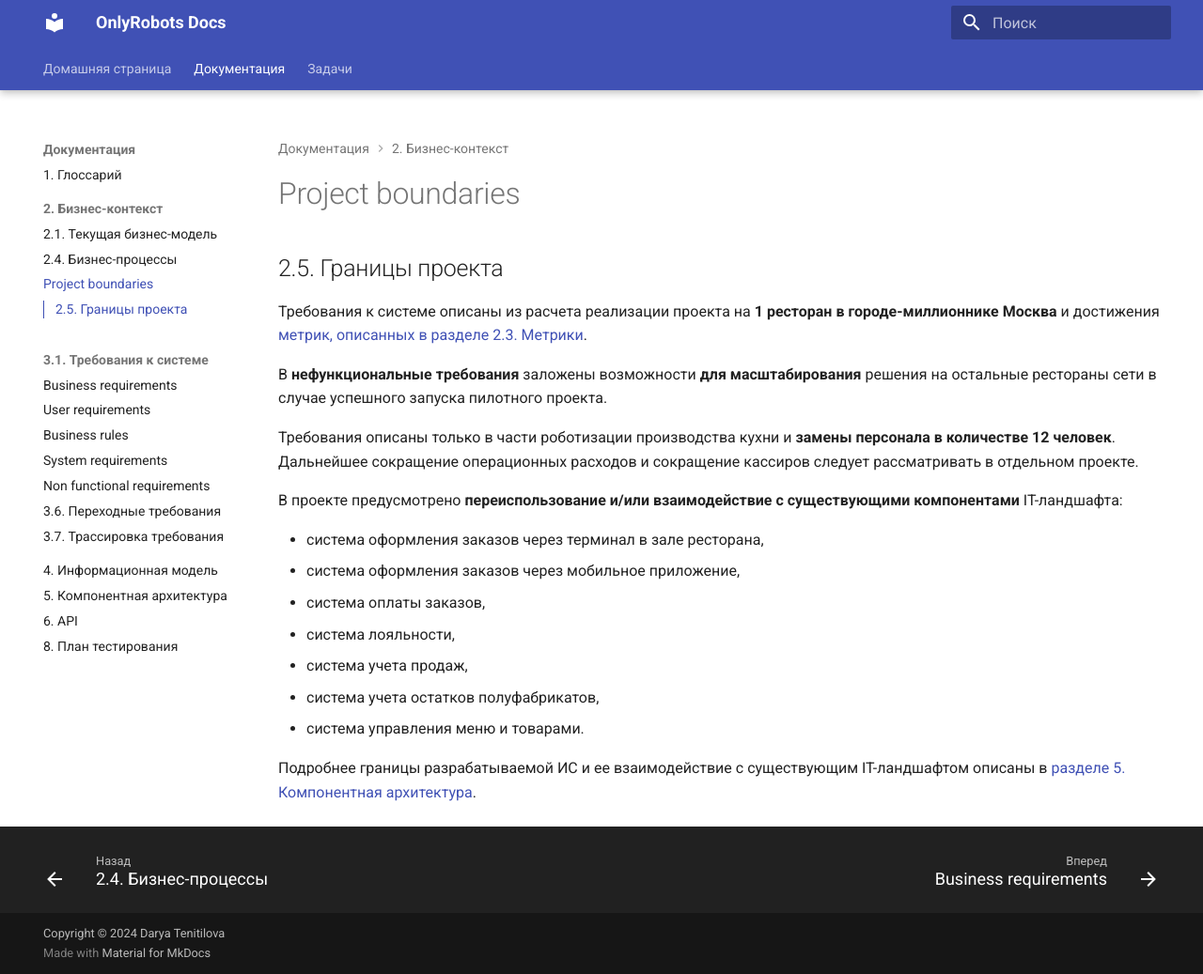
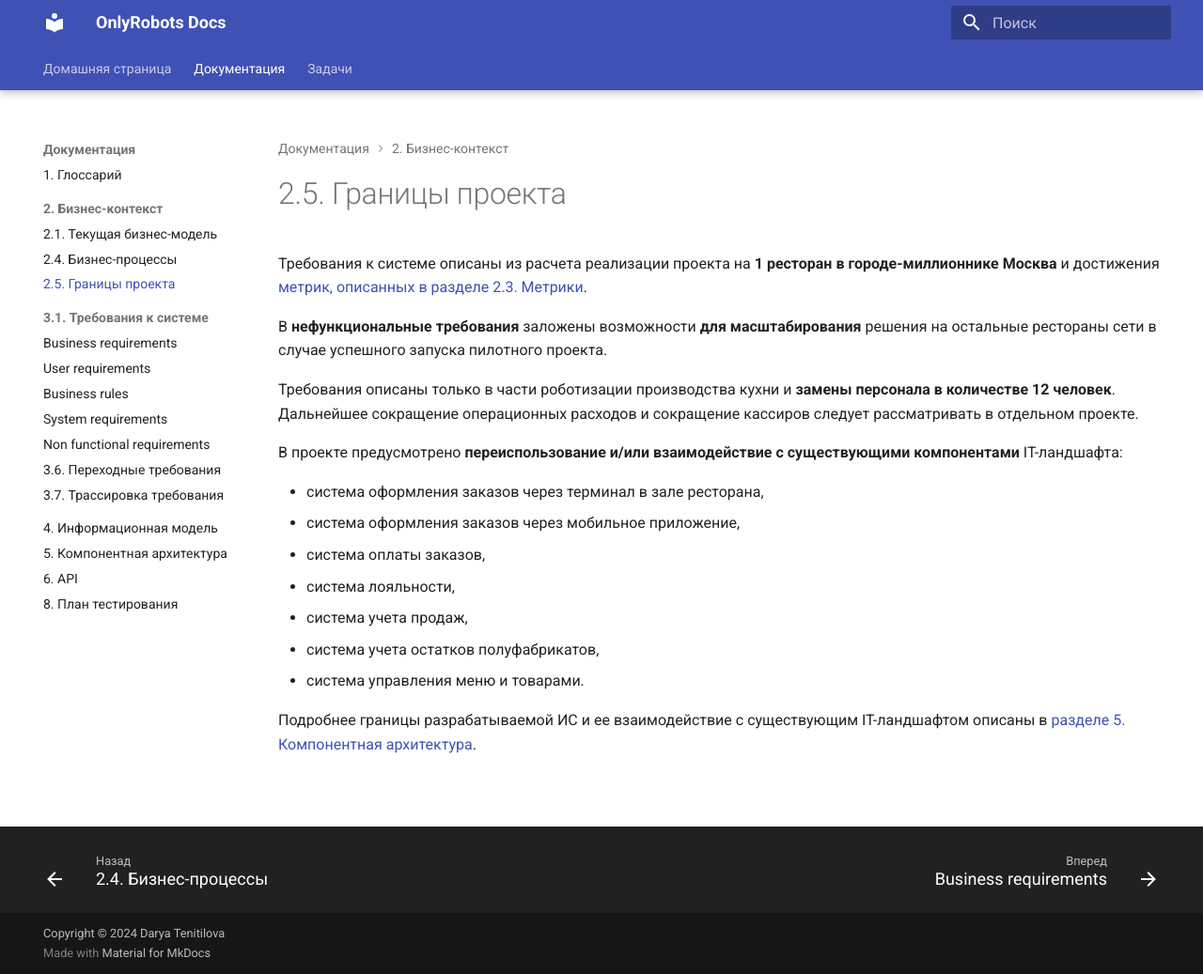
Before and after one commit to TenitilovaD/OTUS_SA_OnlyRobots, an MkDocs documentation site: the page built from docs/project_boundaries.md, in a window 1280 px wide and 1037 px high. Shown: the whole window at 94% size. Built offline with MkDocs 1.6.1 and Material for MkDocs 9.7.7, drawn with Linux system fonts in a browser that asks for light colours.

Commit message:
Update project_boundaries.md

```diff
--- a/docs/project_boundaries.md
+++ b/docs/project_boundaries.md
@@ -1,4 +1,4 @@
-## 2.5. Границы проекта
+# 2.5. Границы проекта
 
 Требования к системе описаны из расчета реализации проекта на **1 ресторан в городе-миллионнике Москва** и достижения [метрик, описанных в разделе 2.3. Метрики].
 
```
